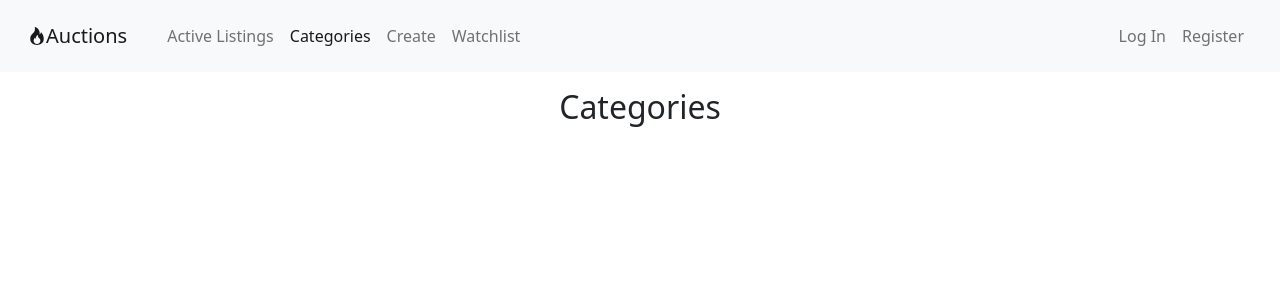
After one commit to ReshanCSX/CS50W-Project2-Commerce, a Django app: page /categories in a window 1280 px wide. The commit adds this page. Shown: the top 300 px of the page. Run offline with Django 4.2, Linux system fonts and the light colour scheme; data that the repository does not hold is empty.

Commit message:
Categories page

```diff
--- a/auctions/static/auctions/styles.css
+++ b/auctions/static/auctions/styles.css
@@ -19,3 +19,7 @@ body {
 .card-img-top{
     height: 15rem;
 }
+
+.category-hover:hover{
+    box-shadow: rgba(0, 0, 0, 0.16) 0px 1px 4px;
+}
--- /dev/null
+++ b/auctions/templates/auctions/categories.html
@@ -0,0 +1,36 @@
+{% extends 'auctions/layout.html' %}
+
+{% block title %}Categories{% endblock %}
+
+{% block body %}
+
+<div class="row justify-content-center mb-5">
+    <div class="col-10 col-md-8 col-lg-10">
+
+        <h2 class="text-center mb-4">Categories</h2>
+
+        <div class="container px-4">
+            <div class="row gx-5 gy-3">
+                {% for category in categories%}
+
+                    <div class="col-12 col-md-6 col-lg-4">
+                        <a href="{% url 'category_listing' category.id %}" class="text-decoration-none text-muted">
+                            <div class="p-5 text-center border bg-light category-hover">{{category}}</div>
+                        </a>
+                    </div>
+
+                {% endfor %}
+            </div>
+        </div>
+
+
+    </div>
+</div>
+
+
+
+
+
+
+
+{% endblock %}
--- a/auctions/templates/auctions/layout.html
+++ b/auctions/templates/auctions/layout.html
@@ -24,13 +24,16 @@
               <div class="collapse navbar-collapse ms-3" id="navbarText">
                 <ul class="navbar-nav me-auto mb-2 mb-lg-0">
                   <li class="nav-item">
-                    <a class="nav-link {% if url_name == 'index'%}active{% endif %}" aria-current="page" href="{% url 'index' %}">Active Listings</a>
+                    <a class="nav-link {% if url_name == 'index' %}active{% endif %}" aria-current="page" href="{% url 'index' %}">Active Listings</a>
                   </li>
                   <li class="nav-item">
-                    <a class="nav-link {% if url_name == 'newlisting'%}active{% endif %}" href="{% url 'newlisting' %}">Create</a>
+                    <a class="nav-link {% if url_name == 'categories' %}active{% endif %}" href="{% url 'categories' %}">Categories</a>
                   </li>
                   <li class="nav-item">
-                    <a class="nav-link {% if url_name == 'watchlist'%}active{% endif %}" href="{% url 'watchlist' %}">Watchlist</a>
+                    <a class="nav-link {% if url_name == 'newlisting' %}active{% endif %}" href="{% url 'newlisting' %}">Create</a>
+                  </li>
+                  <li class="nav-item">
+                    <a class="nav-link {% if url_name == 'watchlist' %}active{% endif %}" href="{% url 'watchlist' %}">Watchlist</a>
                   </li>
                 </ul>
                 <span class="navbar-text">
--- a/auctions/urls.py
+++ b/auctions/urls.py
@@ -13,5 +13,7 @@ urlpatterns = [
     path("watchlistchange/<int:listing_id>", views.watchlistchange, name="watchlistchange"),
     path("watchlist", views.watchlist, name="watchlist"),
     path("unwatch/<int:listing_id>", views.unwatch, name="unwatch"),
-    path("comment/<int:listing_id>", views.comment, name="comment")
+    path("comment/<int:listing_id>", views.comment, name="comment"),
+    path("categories", views.categories, name="categories"),
+    path("categories/<int:category_id>", views.category_listing, name="category_listing")
 ]
--- a/auctions/views.py
+++ b/auctions/views.py
@@ -6,7 +6,7 @@ from django.urls import reverse
 from django.contrib.auth.decorators import login_required
 
 from .forms import CreateListingForm, BidForm, CommentsForm
-from .models import User, Listing, Comments
+from .models import User, Listing, Comments, Category
 from django.contrib import messages
 
 
@@ -190,3 +190,15 @@ def comment(request, listing_id):
         else:
             messages.error(request, "Failed to add comment. Please try again later.")
             return HttpResponseRedirect(reverse('listing', args=[listing_id]))
+
+def categories(request):
+
+    categories = Category.objects.all()
+
+    return render(request, "auctions/categories.html",{
+        "categories" : categories
+    })
+
+
+def category_listing(request, category_id):
+    pass
```
